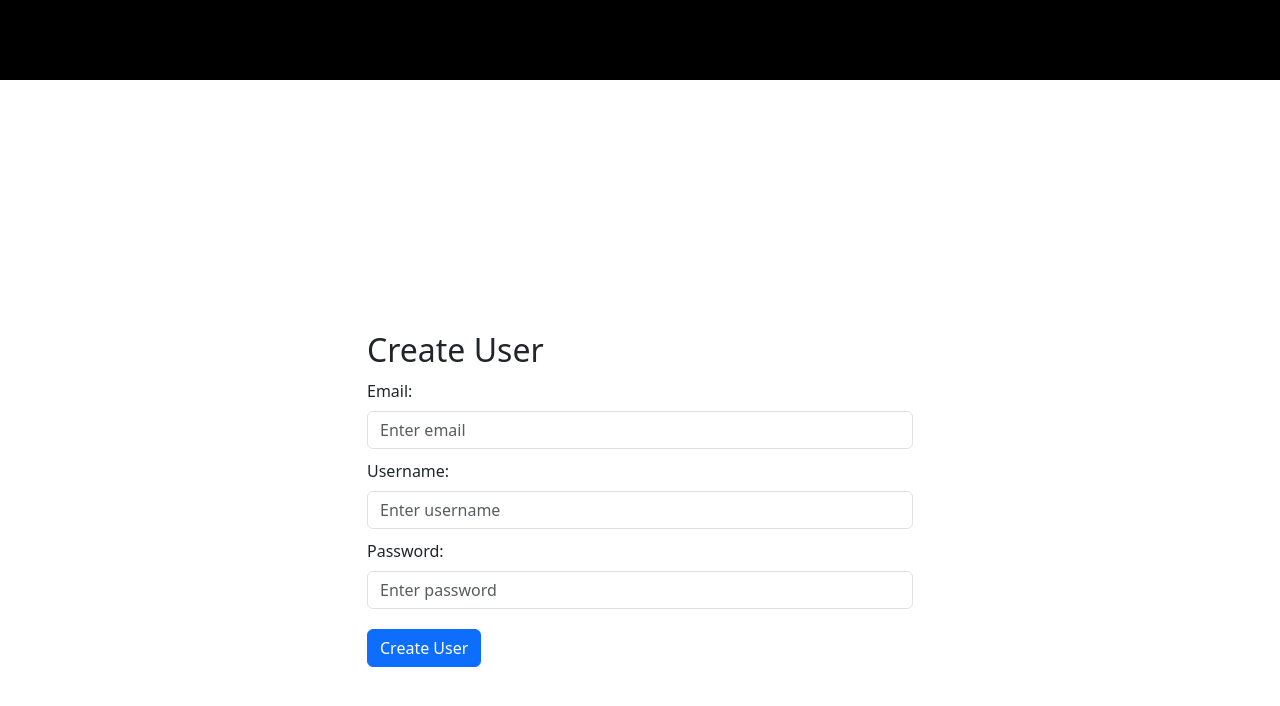
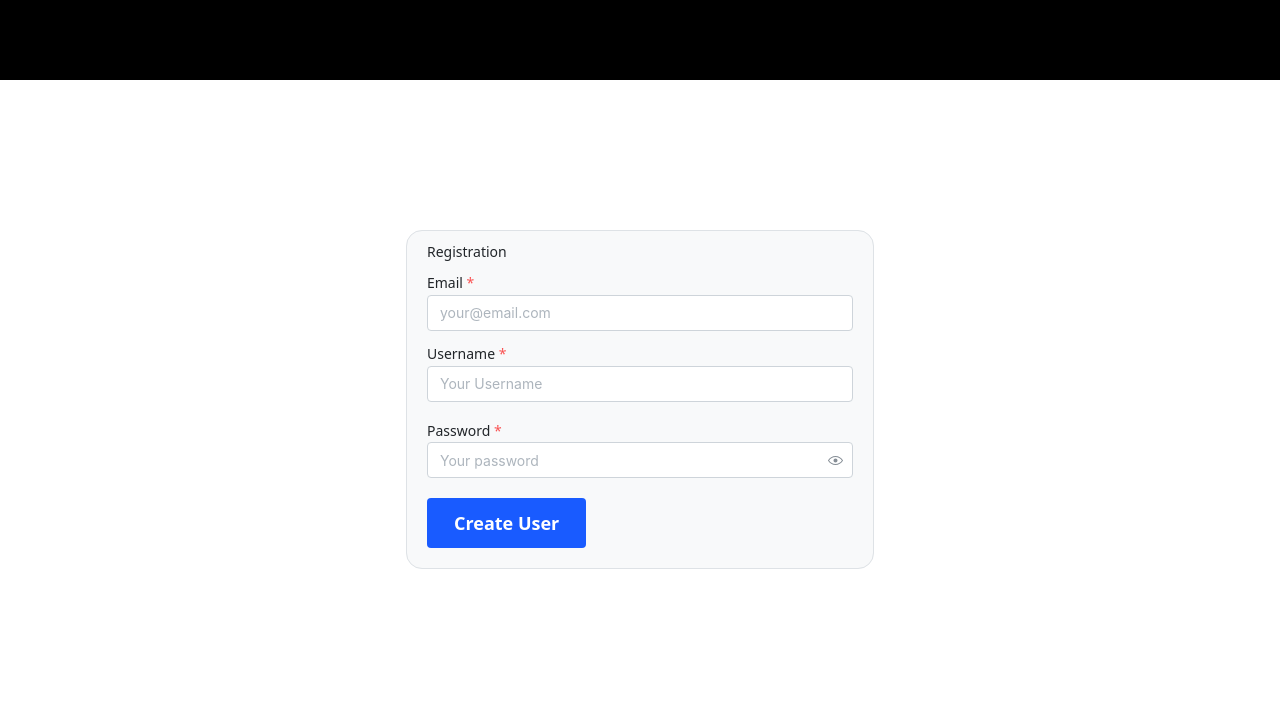
Before and after one commit to modaralgayal/WebShop-Repo, a React (Vite) app in the folder Frontend/web-shop/: page /auth/register in a window 1280 px wide. Shown: the top 706 px of the page. Built offline with nearby package versions, Linux system fonts and the light colour scheme.

Commit message:
create user form updated

```diff
--- a/Frontend/web-shop/src/Pages/loginPage.tsx
+++ b/Frontend/web-shop/src/Pages/loginPage.tsx
@@ -4,13 +4,7 @@ import {
   TextInput,
   PasswordInput,
   Fieldset,
-  Checkbox,
-  Anchor,
-  Paper,
-  Title,
-  Text,
   Container,
-  Group,
   Button,
 } from '@mantine/core'
 import '@mantine/core/styles.css'
--- a/Frontend/web-shop/src/Pages/register.tsx
+++ b/Frontend/web-shop/src/Pages/register.tsx
@@ -1,5 +1,11 @@
 import { useState, useEffect } from 'react'
-import { Form, Button, Container, Row, Col, Alert } from 'react-bootstrap'
+import {
+  TextInput,
+  PasswordInput,
+  Fieldset,
+  Container,
+  Button,
+} from '@mantine/core'
 import userService from '../Services/users'
 
 const CreateUserForm = () => {
@@ -36,57 +42,41 @@ const CreateUserForm = () => {
   }
 
   return (
-    <div className="App Header d-flex justify-content-center align-items-center vh-100">
-      <Container className="mt-5">
-        <Row className="justify-content-md-center">
-          <Col md="6">
-            <h2>Create User</h2>
-            <Form onSubmit={handleSubmit}>
-              <Form.Group controlId="formEmail">
-                <Form.Label>Email:</Form.Label>
-                <Form.Control
-                  id="email"
-                  type="email"
-                  placeholder="Enter email"
+    <Container size={500} my={150}>
+      <Fieldset legend="Registration" variant="filled" radius="lg">
+        <TextInput
+          label="Email"
+          placeholder="your@email.com"
+          required
           value={email}
-                  onChange={e => setEmail(e.target.value)}
+          onChange={event => setEmail(event.currentTarget.value)}
         />
-              </Form.Group>
-              <Form.Group controlId="formUsername">
-                <Form.Label>Username:</Form.Label>
-                <Form.Control
-                  id="username"
-                  type="text"
-                  placeholder="Enter username"
+        <TextInput
+          label="Username"
+          placeholder="Your Username"
+          required
           value={username}
-                  onChange={e => setUsername(e.target.value)}
+          onChange={event => setUsername(event.currentTarget.value)}
         />
-              </Form.Group>
-              <Form.Group controlId="formPassword">
-                <Form.Label>Password:</Form.Label>
-                <Form.Control
-                  id="password"
-                  type="password"
-                  placeholder="Enter password"
+        <PasswordInput
+          label="Password"
+          placeholder="Your password"
+          required
+          mt="md"
           value={password}
-                  onChange={e => setPassword(e.target.value)}
+          onChange={event => setPassword(event.currentTarget.value)}
         />
-              </Form.Group>
-              {caughtError && (
-                <Row className="mb-3">
-                  <Col>
-                    <Alert variant="danger">{caughtError}</Alert>
-                  </Col>
-                </Row>
-              )}
-              <Button variant="primary" type="submit">
+        <Button
+          onClick={e => handleSubmit(e)}
+          variant="filled"
+          color="rgba(25, 91, 255, 1)"
+          size="lg"
+          mt={20}
+        >
           Create User
         </Button>
-            </Form>
-          </Col>
-        </Row>
+      </Fieldset>
     </Container>
-    </div>
   )
 }
 
```
Lines whose indentation alone changed are shown as unchanged.
